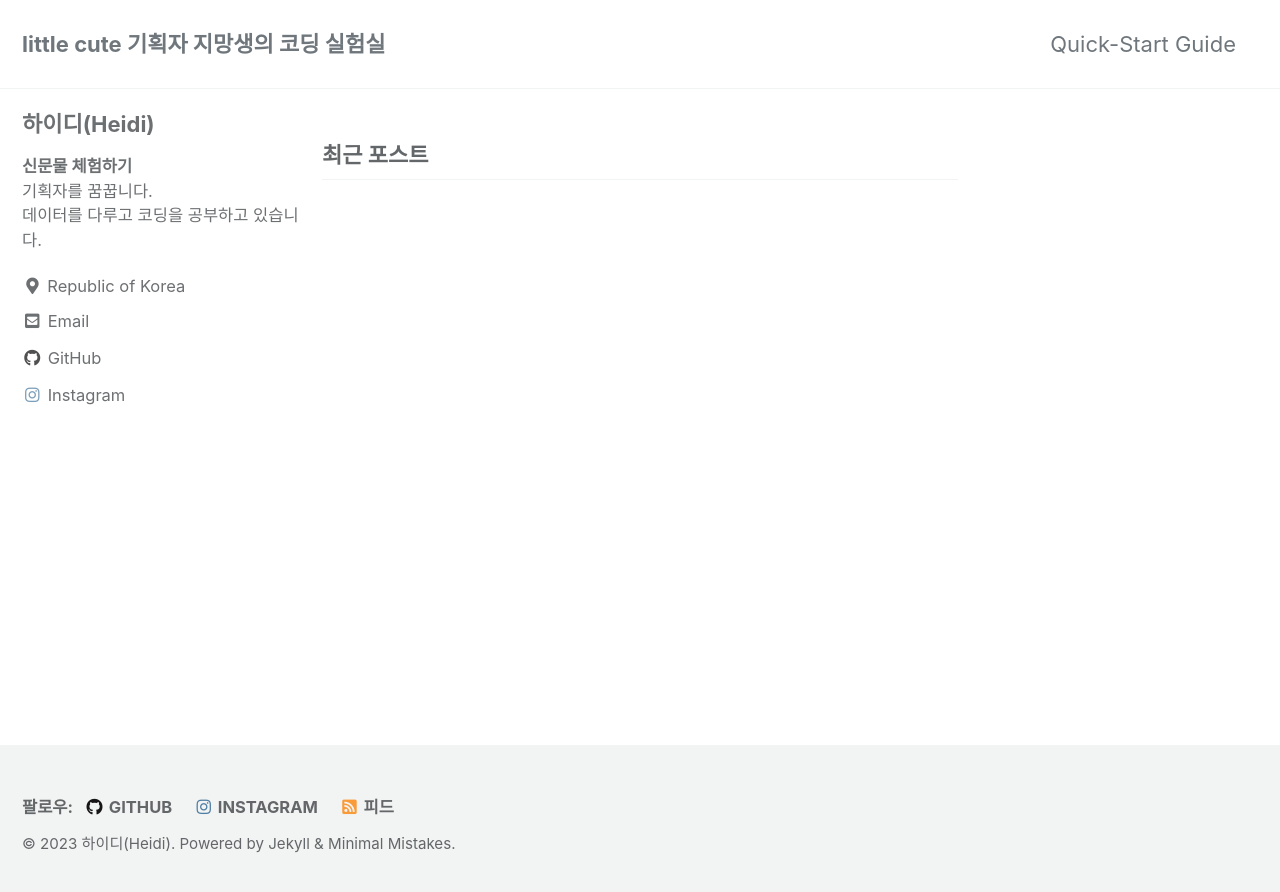
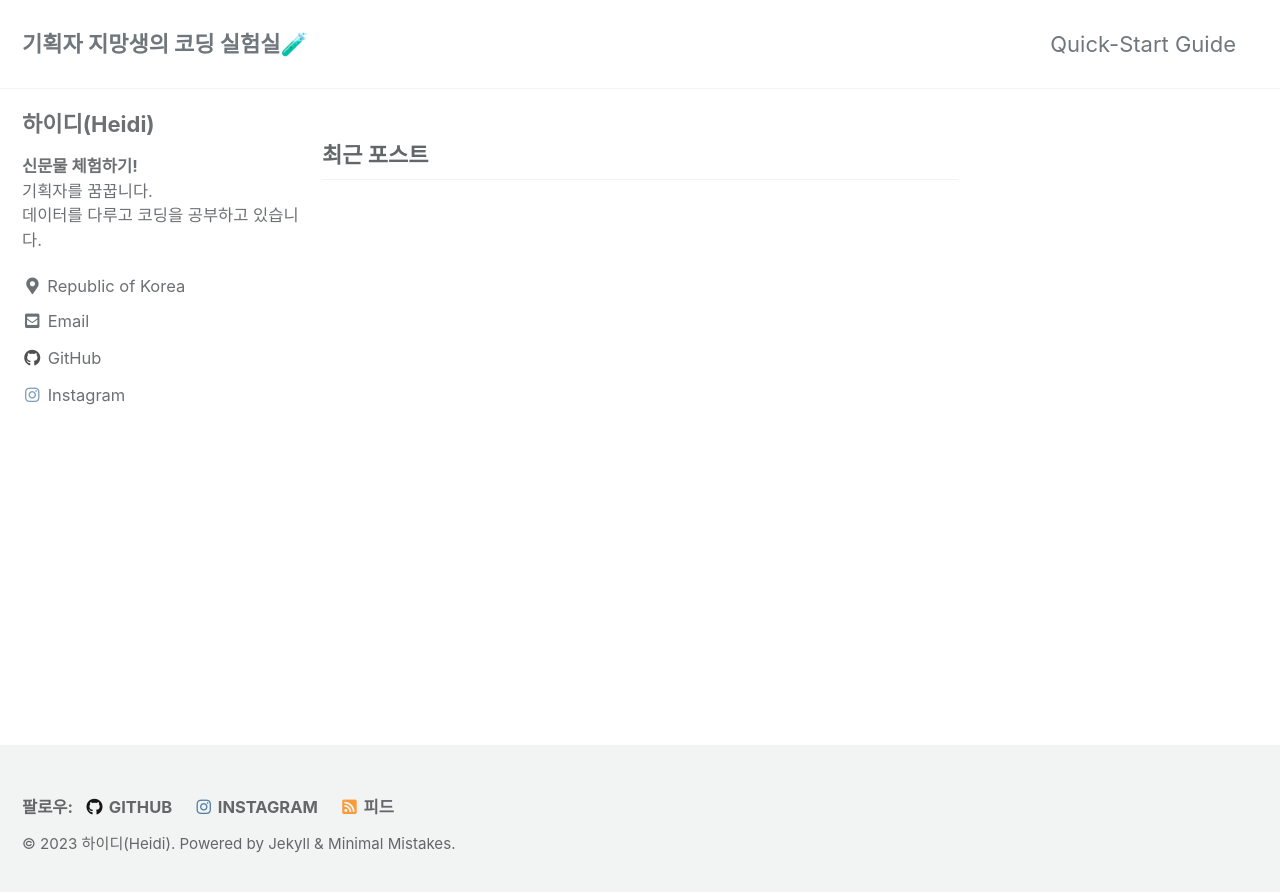
Before and after one commit to hi-Heidi/hi-Heidi.github.io, a Jekyll site: the page built from index.html, in a window 1280 px wide. Shown: the top 892 px of the page. Built offline with Jekyll 4.4.1, drawn with Linux system fonts in a browser that asks for light colours; cached includes are drawn as plain includes; the list of posts is cut into pages by our own code.

Commit message:
masthead_title revise

```diff
--- a/_config.yml
+++ b/_config.yml
@@ -26,7 +26,7 @@ baseurl                  : # the subpath of your site, e.g. "/blog"
 repository               : "https://github.com/hi-Heidi/hi-Heidi.github.io" # GitHub username/repo-name e.g. "mmistakes/minimal-mistakes"
 teaser                   : # path of fallback teaser image, e.g. "/assets/images/500x300.png"
 logo                     : # path of logo image to display in the masthead, e.g. "/assets/images/88x88.png"
-masthead_title           : "little cute 기획자 지망생의 코딩 실험실" # overrides the website title displayed in the masthead, use " " for no title
+masthead_title           : "기획자 지망생의 코딩 실험실🧪" # overrides the website title displayed in the masthead, use " " for no title
 # breadcrumbs            : false # true, false (default)
 words_per_minute         : 200
 comments:
@@ -106,7 +106,7 @@ analytics:
 author:
   name             : "하이디(Heidi)"
   avatar           : # path of avatar image, e.g. "/assets/images/bio-photo.jpg"
-  bio              : "**신문물 체험하기**<br>기획자를 꿈꿉니다.<br>데이터를 다루고 코딩을 공부하고 있습니다."
+  bio              : "**신문물 체험하기!**<br>기획자를 꿈꿉니다.<br>데이터를 다루고 코딩을 공부하고 있습니다."
   location         : "Republic of Korea"
   email            :
   links:
```
